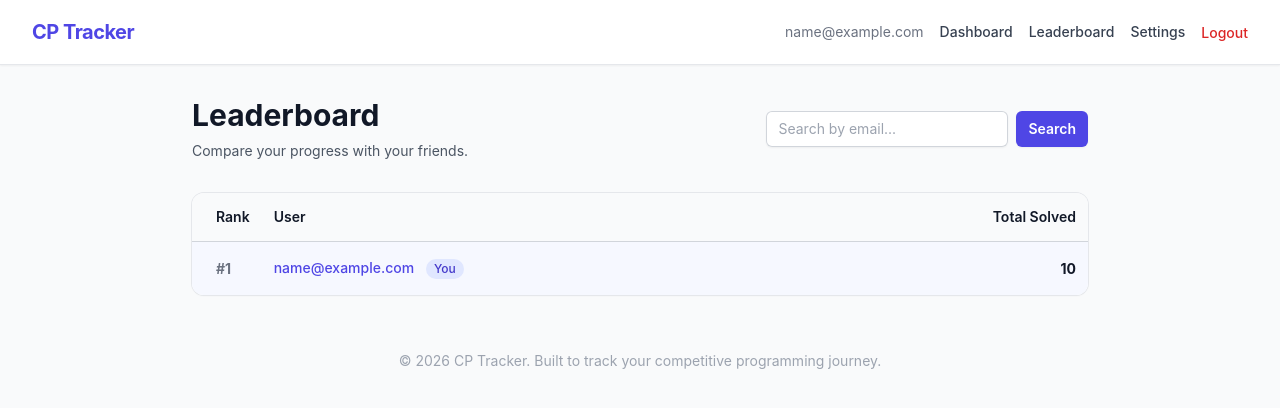
After one commit to almuzahidseyam/cp-tracker, a Django app: page /leaderboard/ in a window 1280 px wide. The commit adds this page. Shown: the top 408 px of the page. Run offline with Django 5.2, Linux system fonts and the light colour scheme; a user stored in the database is signed in; tables that the repository leaves empty hold one stand-in row (values such as "Sample post"); some libraries are stand-ins or nearby versions.

Commit message:
feat: implement leaderboard and friends system

```diff
--- a/tracker/models.py
+++ b/tracker/models.py
@@ -74,3 +74,15 @@ class UserHandle(models.Model):
 
     def __str__(self):
         return f"{self.user.email} - {self.platform}: {self.handle}"
+
+
+class Friendship(models.Model):
+    follower = models.ForeignKey(CustomUser, on_delete=models.CASCADE, related_name='following_set')
+    followed = models.ForeignKey(CustomUser, on_delete=models.CASCADE, related_name='follower_set')
+    created_at = models.DateTimeField(auto_now_add=True)
+
+    class Meta:
+        unique_together = ('follower', 'followed')
+
+    def __str__(self):
+        return f"{self.follower.email} follows {self.followed.email}"
--- a/tracker/templates/tracker/base.html
+++ b/tracker/templates/tracker/base.html
@@ -20,6 +20,8 @@
                 <div class="flex items-center space-x-4">
                     {% if request.user.is_authenticated %}
                         <span class="text-sm text-gray-500">{{ request.user.email }}</span>
+                        <a href="{% url 'dashboard' %}" class="text-sm font-medium text-gray-700 hover:text-indigo-600">Dashboard</a>
+                        <a href="{% url 'leaderboard' %}" class="text-sm font-medium text-gray-700 hover:text-indigo-600">Leaderboard</a>
                         <a href="{% url 'settings' %}" class="text-sm font-medium text-gray-700 hover:text-indigo-600">Settings</a>
                         <form action="{% url 'logout' %}" method="post" class="inline">
                             {% csrf_token %}
--- /dev/null
+++ b/tracker/templates/tracker/leaderboard.html
@@ -0,0 +1,75 @@
+{% extends 'tracker/base.html' %}
+
+{% block content %}
+<div class="max-w-4xl mx-auto">
+    <div class="mb-8 flex flex-col sm:flex-row sm:items-center sm:justify-between">
+        <div>
+            <h1 class="text-3xl font-bold text-gray-900">Leaderboard</h1>
+            <p class="mt-2 text-sm text-gray-600">Compare your progress with your friends.</p>
+        </div>
+        <div class="mt-4 sm:mt-0">
+            <form method="GET" action="{% url 'leaderboard' %}" class="flex gap-x-2">
+                <label for="search" class="sr-only">Search Users</label>
+                <input id="search" name="q" type="email" value="{{ search_query }}" placeholder="Search by email..." class="block w-full rounded-md border-0 py-1.5 px-3 text-gray-900 shadow-sm ring-1 ring-inset ring-gray-300 placeholder:text-gray-400 focus:ring-2 focus:ring-inset focus:ring-indigo-600 sm:text-sm sm:leading-6">
+                <button type="submit" class="inline-flex items-center rounded-md bg-indigo-600 px-3 py-2 text-sm font-semibold text-white shadow-sm hover:bg-indigo-500 focus-visible:outline focus-visible:outline-2 focus-visible:outline-offset-2 focus-visible:outline-indigo-600">Search</button>
+                {% if search_query %}
+                    <a href="{% url 'leaderboard' %}" class="inline-flex items-center rounded-md bg-gray-100 px-3 py-2 text-sm font-semibold text-gray-600 shadow-sm hover:bg-gray-200">Clear</a>
+                {% endif %}
+            </form>
+        </div>
+    </div>
+
+    <!-- Search Results -->
+    {% if search_results is not None %}
+    <div class="bg-white shadow-sm ring-1 ring-gray-200 rounded-xl overflow-hidden mb-8">
+        <div class="px-4 py-4 sm:px-6 bg-gray-50 border-b border-gray-200">
+            <h3 class="text-sm font-semibold text-gray-900">Search Results</h3>
+        </div>
+        <ul role="list" class="divide-y divide-gray-200">
+            {% for result in search_results %}
+            <li class="p-4 sm:px-6 flex items-center justify-between hover:bg-gray-50">
+                <div class="text-sm font-medium text-gray-900">{{ result.user.email }}</div>
+                <form method="POST" action="{% url 'toggle_friend' result.user.id %}">
+                    {% csrf_token %}
+                    {% if result.is_following %}
+                    <button type="submit" class="inline-flex items-center rounded-md bg-red-50 px-2 py-1 text-xs font-semibold text-red-600 shadow-sm hover:bg-red-100 ring-1 ring-inset ring-red-500/10">Remove Friend</button>
+                    {% else %}
+                    <button type="submit" class="inline-flex items-center rounded-md bg-indigo-50 px-2 py-1 text-xs font-semibold text-indigo-600 shadow-sm hover:bg-indigo-100 ring-1 ring-inset ring-indigo-500/10">Add Friend</button>
+                    {% endif %}
+                </form>
+            </li>
+            {% empty %}
+            <li class="p-4 sm:px-6 text-sm text-gray-500">No users found matching "{{ search_query }}"</li>
+            {% endfor %}
+        </ul>
+    </div>
+    {% endif %}
+
+    <!-- Leaderboard Table -->
+    <div class="bg-white shadow-sm ring-1 ring-gray-200 rounded-xl overflow-hidden">
+        <table class="min-w-full divide-y divide-gray-300">
+            <thead class="bg-gray-50">
+                <tr>
+                    <th scope="col" class="py-3.5 pl-4 pr-3 text-left text-sm font-semibold text-gray-900 sm:pl-6 w-16">Rank</th>
+                    <th scope="col" class="px-3 py-3.5 text-left text-sm font-semibold text-gray-900">User</th>
+                    <th scope="col" class="px-3 py-3.5 text-right text-sm font-semibold text-gray-900">Total Solved</th>
+                </tr>
+            </thead>
+            <tbody class="divide-y divide-gray-200 bg-white">
+                {% for entry in leaderboard_data %}
+                <tr class="{% if entry.user == request.user %}bg-indigo-50/50{% else %}hover:bg-gray-50{% endif %}">
+                    <td class="whitespace-nowrap py-4 pl-4 pr-3 text-sm font-bold text-gray-500 sm:pl-6">#{{ forloop.counter }}</td>
+                    <td class="whitespace-nowrap px-3 py-4 text-sm font-medium {% if entry.user == request.user %}text-indigo-600{% else %}text-gray-900{% endif %}">
+                        {{ entry.user.email }}
+                        {% if entry.user == request.user %}
+                        <span class="ml-2 inline-flex items-center rounded-full bg-indigo-100 px-2 py-0.5 text-xs font-medium text-indigo-700">You</span>
+                        {% endif %}
+                    </td>
+                    <td class="whitespace-nowrap px-3 py-4 text-sm font-bold text-gray-900 text-right">{{ entry.total_solves }}</td>
+                </tr>
+                {% endfor %}
+            </tbody>
+        </table>
+    </div>
+</div>
+{% endblock %}
--- a/tracker/urls.py
+++ b/tracker/urls.py
@@ -9,4 +9,7 @@ urlpatterns = [
     path('login/', views.login_view, name='login'),
     path('verify/', views.verify_otp_view, name='verify_otp'),
     path('logout/', views.logout_view, name='logout'),
+
+    path('leaderboard/', views.leaderboard_view, name='leaderboard'),
+    path('friend/toggle/<int:user_id>/', views.toggle_friend, name='toggle_friend'),
 ]
--- a/tracker/views.py
+++ b/tracker/views.py
@@ -100,3 +100,64 @@ def logout_view(request):
     if request.method == 'POST':
         logout(request)
     return redirect('login')
+
+
+from django.db.models import Sum
+from .models import Friendship
+
+@login_required
+def leaderboard_view(request):
+    search_query = request.GET.get('q', '')
+    users = CustomUser.objects.all()
+
+    if search_query:
+        users = users.filter(email__icontains=search_query).exclude(id=request.user.id)
+        search_results = []
+        following_ids = set(request.user.following_set.values_list('followed_id', flat=True))
+        for u in users:
+            search_results.append({
+                'user': u,
+                'is_following': u.id in following_ids
+            })
+    else:
+        search_results = None
+
+    # Get leaderboard data: self + followed users
+    following_users = CustomUser.objects.filter(follower_set__follower=request.user)
+    leaderboard_users = list(following_users)
+    if request.user not in leaderboard_users:
+        leaderboard_users.append(request.user)
+
+    leaderboard_data = []
+    for u in leaderboard_users:
+        # Calculate total solves across all platforms for user
+        total = UserHandle.objects.filter(user=u).aggregate(total=Sum('total_solves'))['total'] or 0
+        leaderboard_data.append({
+            'user': u,
+            'total_solves': total
+        })
+
+    # Sort by total_solves descending
+    leaderboard_data.sort(key=lambda x: x['total_solves'], reverse=True)
+
+    return render(request, 'tracker/leaderboard.html', {
+        'leaderboard_data': leaderboard_data,
+        'search_results': search_results,
+        'search_query': search_query
+    })
+
+@login_required
+def toggle_friend(request, user_id):
+    if request.method == 'POST':
+        try:
+            target_user = CustomUser.objects.get(id=user_id)
+            if target_user != request.user:
+                friendship, created = Friendship.objects.get_or_create(follower=request.user, followed=target_user)
+                if not created:
+                    friendship.delete()
+                    messages.success(request, f"Removed {target_user.email} from your leaderboard.")
+                else:
+                    messages.success(request, f"Added {target_user.email} to your leaderboard!")
+        except CustomUser.DoesNotExist:
+            messages.error(request, "User not found.")
+    return redirect('leaderboard')
```
Also changed, not shown: tracker/migrations/0004_friendship.py (added).
